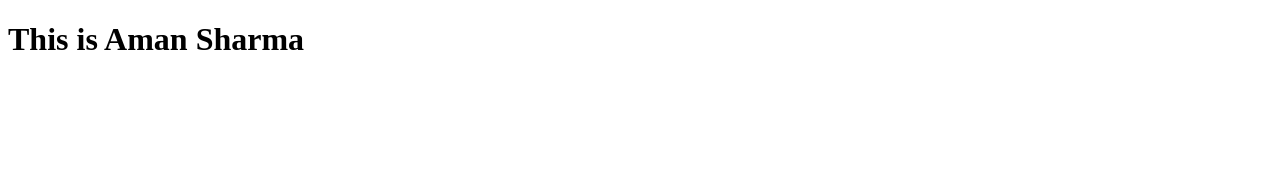
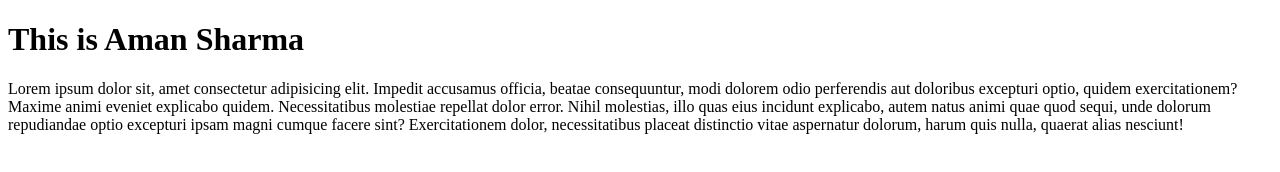
Before and after one commit to aman-reactjs/frontend-first-project, a plain HTML site: page index.html in a window 1280 px wide. Drawn offline with Linux system fonts and the light colour scheme.

Commit message:
Add a paragraph

```diff
--- a/index.html
+++ b/index.html
@@ -7,5 +7,6 @@
 </head>
 <body>
     <h1>This is Aman Sharma</h1>
+    <p>Lorem ipsum dolor sit, amet consectetur adipisicing elit. Impedit accusamus officia, beatae consequuntur, modi dolorem odio perferendis aut doloribus excepturi optio, quidem exercitationem? Maxime animi eveniet explicabo quidem. Necessitatibus molestiae repellat dolor error. Nihil molestias, illo quas eius incidunt explicabo, autem natus animi quae quod sequi, unde dolorum repudiandae optio excepturi ipsam magni cumque facere sint? Exercitationem dolor, necessitatibus placeat distinctio vitae aspernatur dolorum, harum quis nulla, quaerat alias nesciunt!</p>
 </body>
 </html>
```
